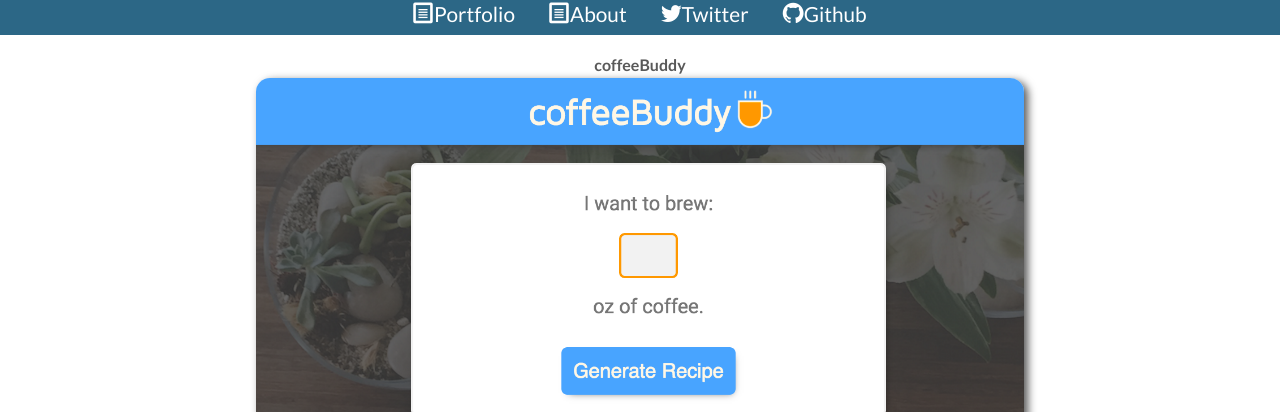
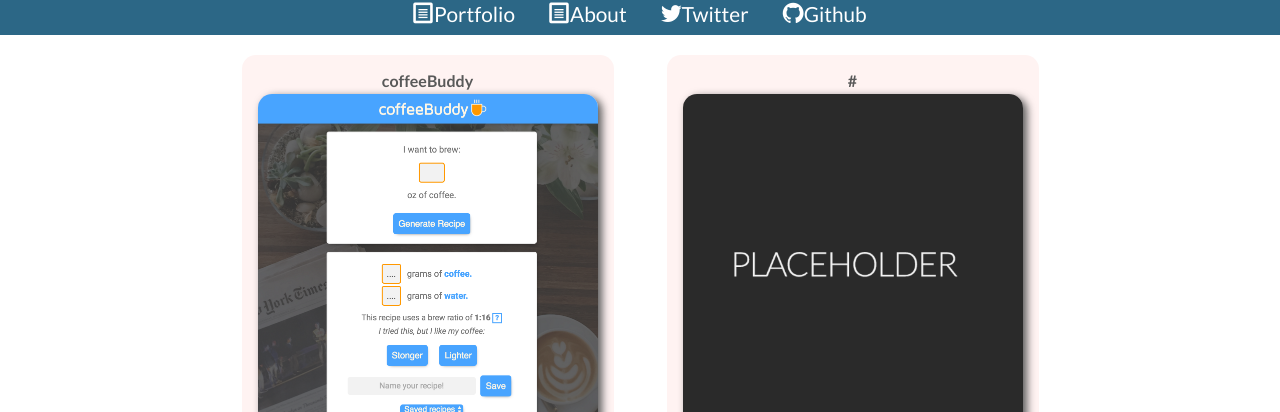
Before and after one commit to andybeers/portfolio, a plain HTML site: page index.html in a window 1280 px wide. Shown: the part 79-491 px from the top of the page. Drawn offline with nearby package versions, Linux system fonts and the light colour scheme; files whose address does not match are found by name.

Commit message:
Added profile picture for about tab content. Styled two-column layout for larger view media query portfolio display. Styled background color for portfolio items.

```diff
--- a/index.html
+++ b/index.html
@@ -21,10 +21,10 @@
     <nav class="main-nav">
       <div class="icon-menu"></div>
       <ul>
-        <li data-category="portfolio" class="tab"><a class="icon-file-text"></a>Portfolio</li>
-        <li data-category="about" class="tab"><a class="icon-file-text"></a>About</li>
-        <li><a href="https://twitter.com/AndrewBeers" class="icon-twitter"></a>Twitter</li>
-        <li><a href="https://github.com/andybeers" class="icon-github"></a>Github</li>
+        <li data-category="portfolio" class="tab"><a class="icon-file-text"><span>Portfolio</span></a></li>
+        <li data-category="about" class="tab"><a class="icon-file-text"><span>About</span></a></li>
+        <li><a href="https://twitter.com/AndrewBeers" class="icon-twitter"><span>Twitter</span></a></li>
+        <li><a href="https://github.com/andybeers" class="icon-github"><span>Github</span></a></li>
       </ul>
     </nav>
   </header>
@@ -44,7 +44,9 @@
       </article>
     </section>
     <section id="about" class="tab-content">
-      <img src="#">
+      <div class="profile">
+        <img src="img/profile.jpg">
+      </div>
       <p>Andy is a developer who loves minimal design, whitespace, and specialty coffee.</p>
     </section>
   </div>
--- a/scripts/tabs.js
+++ b/scripts/tabs.js
@@ -9,6 +9,9 @@ tabs.handleMainNav = function () {
       $('#about').fadeIn();
     }
   });
+
+  $('.main-nav .tab:first').click();
+
 };
 
 tabs.handleMainNav();
--- a/styles/base.css
+++ b/styles/base.css
@@ -56,7 +56,10 @@ a {
   color: white;
 }
 
-
 nav a:hover {
   color: #122d3b;
 }
+
+#portfolio article {
+  background-color: #fff3f2
+}
--- a/styles/modules.css
+++ b/styles/modules.css
@@ -27,6 +27,10 @@ Nav
   border-bottom: 1px solid #ccc;
 }
 
+.main-nav span {
+  font-family: 'Lato', 'Arial', sans-serif;
+}
+
 /****************
 Portfolio items
 *****************/
@@ -47,6 +51,30 @@ Portfolio items
 .template {
   display: none;
 }
+
+#portfolio article {
+  margin: .25em;
+  padding: .75em 1em;
+  border-radius: 14px;
+}
+
+/****************
+About items
+*****************/
+
+
+#about img {
+  border-radius: 50%;
+}
+
+#about .profile {
+  margin: 1em auto;
+  width: 35%;
+}
+
+/****************
+Media queries
+*****************/
 
 @media only screen and (min-width: 550px) {
 
@@ -95,13 +123,18 @@ Portfolio items
   }
 
   .wrapper {
-    width: 60%;
+    width: 75%;
     max-width: 850px;
   }
 
   #portfolio {
     display: flex;
-    flex-direction: column;
+    flex-wrap: wrap;
+    justify-content: space-around;
+  }
+
+  #portfolio article {
+    width: 40%;
   }
 
   #name {
```
Also changed, not shown: img/profile.jpg (added).
